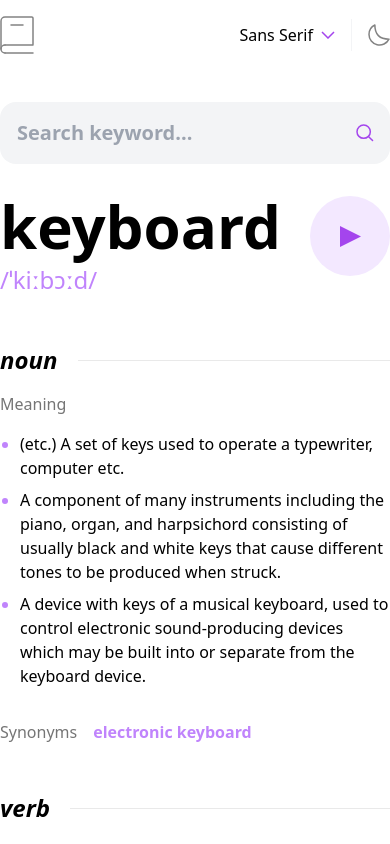
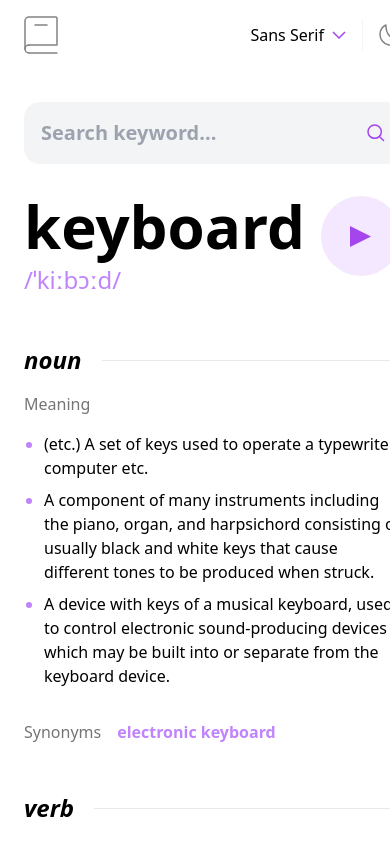
Before and after one commit to dominikrubroeder/dictionary-web-app, a Next.js app: page / in a window 390 px wide. Shown: the top 844 px of the page. Built offline with nearby package versions, Linux system fonts and the light colour scheme.

Commit message:
Apply CSS styles

```diff
--- a/src/app/components/FontStyleSwitch.tsx
+++ b/src/app/components/FontStyleSwitch.tsx
@@ -49,23 +49,23 @@ export default function FontStyleSwitch() {
       </div>
 
       {isOpen && (
-        <div className="absolute right-0 top-8 z-50 min-w-[11.5rem] rounded-xl bg-white p-6 drop-shadow-2xl dark:bg-black dark:shadow-lg dark:shadow-purple-400">
+        <div className="absolute right-0 top-8 z-50 min-w-[11.5rem] rounded-xl bg-white p-6 drop-shadow-2xl dark:bg-black dark:shadow-app-shadow">
           <ul className="grid w-max gap-2">
             <li
               onClick={() => enableFontStyle("Sans Serif")}
-              className="cursor-pointer font-sans text-lg hover:text-purple-400 dark:text-white"
+              className="cursor-pointer font-sans text-lg hover:text-purple-400 dark:text-white dark:hover:text-purple-400"
             >
               Sans Serif
             </li>
             <li
               onClick={() => enableFontStyle("Serif")}
-              className="cursor-pointer font-serif text-lg hover:text-purple-400 dark:text-white"
+              className="cursor-pointer font-serif text-lg hover:text-purple-400 dark:text-white dark:hover:text-purple-400"
             >
               Serif
             </li>
             <li
               onClick={() => enableFontStyle("Mono")}
-              className="cursor-pointer font-mono text-lg hover:text-purple-400 dark:text-white"
+              className="cursor-pointer font-mono text-lg hover:text-purple-400 dark:text-white dark:hover:text-purple-400"
             >
               Mono
             </li>
--- a/src/app/layout.tsx
+++ b/src/app/layout.tsx
@@ -20,7 +20,7 @@ export default function RootLayout({
   return (
     <html lang="en" className="font-sansserif-theme">
       <body
-        className={`mx-auto grid min-h-screen max-w-screen-md grid-rows-[max-content_max-content_1fr] gap-8 ${inter.className} w-full dark:bg-black`}
+        className={`mx-auto grid min-h-screen w-full max-w-screen-md grid-rows-[max-content_max-content_1fr] gap-8 px-6 dark:bg-black sm:px-10 lg:px-0 ${inter.className}`}
       >
         <header className="flex items-center justify-between gap-4 py-4">
           <Logo />
--- a/tailwind.config.js
+++ b/tailwind.config.js
@@ -8,6 +8,9 @@ module.exports = {
   ],
   theme: {
     extend: {
+      boxShadow: {
+        "app-shadow": "0 5px 30px 5px rgba(164, 69, 237, 1)",
+      },
       colors: {
         app: {
           purple: "#A445ED",
```
